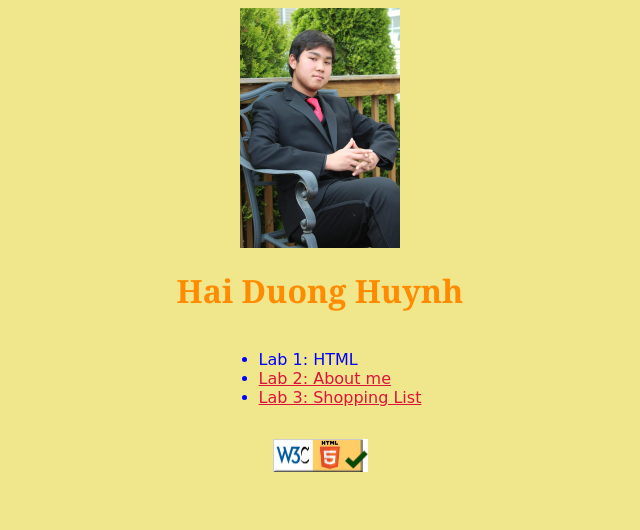
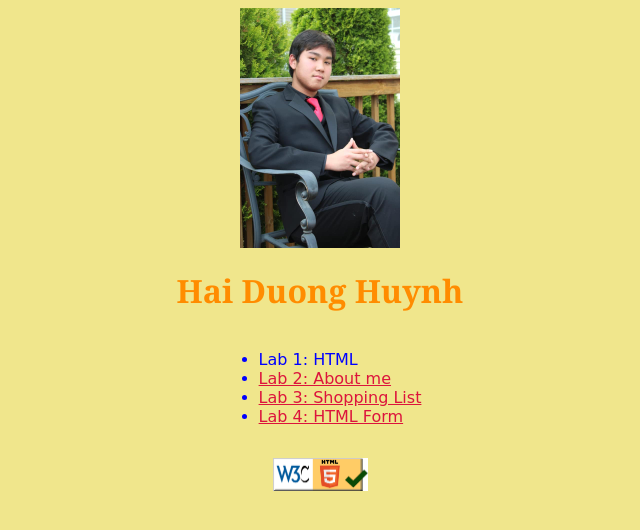
Before and after one commit to HaiDuongHuynh/yamikazeee.github.io, a plain HTML site: page index.html in a window 1280 px wide. Shown: the whole page, without its empty margins (320-960 px from the left). Drawn offline with Linux system fonts and the light colour scheme.

Commit message:
Update index.html

```diff
--- a/index.html
+++ b/index.html
@@ -26,6 +26,7 @@
         <li>Lab 1: HTML</li>
         <li><a href="aboutme.html">Lab 2: About me</a></li>
         <li><a href="lab3.html">Lab 3: Shopping List</a></li>
+        <li><a href="lab4.html">Lab 4: HTML Form</a></li>
     </ul>
 </div>
 <p style="text-align:center;">
```
